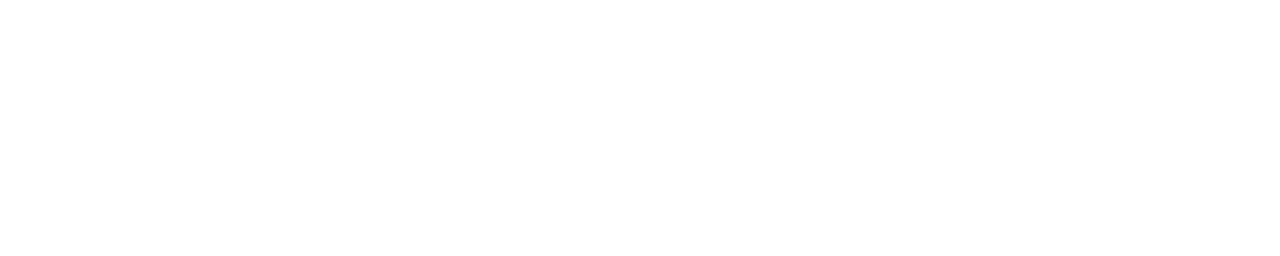
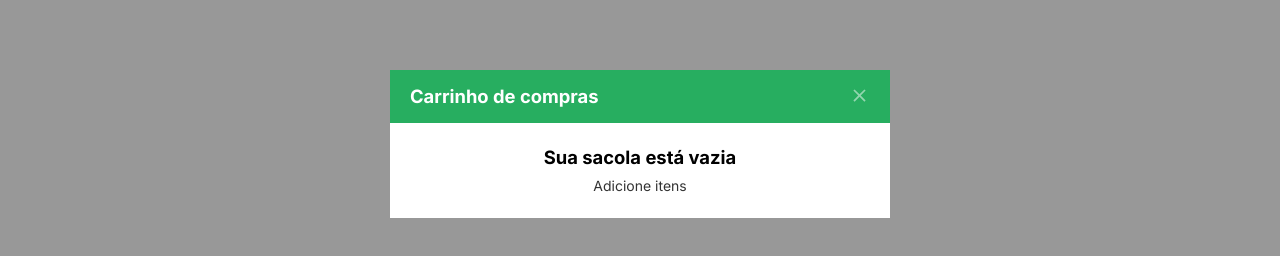
Before and after one commit to Kenzie-Academy-Brasil-Developers/kenzie-burguer-v2-template-herlikhoury, a React (Vite) app: page /shop in a window 1280 px wide. Both pictures are taken after a click on the button 1213 px from the left and 40 px from the top of the page. Shown: the part 256-512 px from the top of the page. Built offline with nearby package versions, Linux system fonts and the light colour scheme; no server answers.

Commit message:
Feature: modal flag

```diff
--- a/src/components/CartModal/index.tsx
+++ b/src/components/CartModal/index.tsx
@@ -1,11 +1,15 @@
+import { useContext } from 'react';
 import { MdClose } from 'react-icons/md';
 import CartProductList from './CartProductList';
-
 import { StyledCartModalBox } from './style';
 import { StyledParagraph, StyledTitle } from '../../styles/typography';
+import { ProductsCartContext } from '../../contexts/ProductsCartContext';
 
-const CartModal = () => (
-  <StyledCartModalBox>
+const CartModal = () => {
+  const { modalFlag, flagModal, shopCart } = useContext(ProductsCartContext);
+
+  return (
+    <StyledCartModalBox id={modalFlag}>
       <dialog>
         <header>
           <StyledTitle tag='h2' $fontSize='three'>
@@ -15,24 +19,30 @@
             type='button'
             aria-label='Fechar'
             onClick={() => {
-            console.log('Lógica aqui');
+              flagModal();
             }}
           >
             <MdClose size={21} />
           </button>
         </header>
+
         <div className='cartBox'>
+          {shopCart.length > 0 ? (
             <CartProductList />
-
+          ) : (
             <div className='emptyBox'>
               <StyledTitle tag='h3' $fontSize='three' textAlign='center'>
                 Sua sacola está vazia
               </StyledTitle>
-          <StyledParagraph textAlign='center'>Adicione itens</StyledParagraph>
+              <StyledParagraph textAlign='center'>
+                Adicione itens
+              </StyledParagraph>
             </div>
+          )}
         </div>
       </dialog>
     </StyledCartModalBox>
   );
+};
 
 export default CartModal;
--- a/src/components/CartModal/style.ts
+++ b/src/components/CartModal/style.ts
@@ -3,7 +3,7 @@
 
 export const StyledCartModalBox = styled.div`
   position: fixed;
-  display: none; /* mudar aqui */
+  display: ${(props) => props.id};
   align-items: center;
   justify-content: center;
 
--- a/src/components/Header/index.tsx
+++ b/src/components/Header/index.tsx
@@ -1,12 +1,14 @@
+import { useContext } from 'react';
 import { MdShoppingCart, MdLogout } from 'react-icons/md';
-
 import SearchForm from './SearchForm';
 import { StyledHeader } from './style';
 import LogoKenzieBurguer from '../../assets/LogoKenzieBurguer.svg';
+import { ProductsCartContext } from '../../contexts/ProductsCartContext';
 
 import { StyledContainer } from '../../styles/grid';
 
 const Header = () => {
+  const { flagModal } = useContext(ProductsCartContext);
   return (
     <StyledHeader>
       <StyledContainer containerWidth={1300}>
@@ -22,7 +24,7 @@
               <button
                 type='button'
                 onClick={() => {
-                  console.log('Criar lógica');
+                  flagModal();
                 }}
               >
                 <MdShoppingCart size={28} />
--- a/src/contexts/ProductsCartContext.tsx
+++ b/src/contexts/ProductsCartContext.tsx
@@ -1,5 +1,4 @@
-import { ReactNode, useEffect, createContext, useState } from 'react';
-import { getToken } from '../scripts/localStorage';
+import { ReactNode, createContext, useState } from 'react';
 import { api } from '../services/api';
 import { iSearch } from '../components/Header/SearchForm/index';
 
@@ -21,6 +20,9 @@
   listView: IProduct[];
   searchForProduct: (searchedString: iSearch) => void;
   addToCart: (product: IProduct) => void;
+  flagModal: () => void;
+  modalFlag: string;
+  shopCart: IProduct[];
 }
 
 export const ProductsCartContext = createContext({} as IProductCartContext);
@@ -31,6 +33,11 @@
   const [productsList, setProductsList] = useState<IProduct[]>([]);
   const [listView, setListView] = useState<IProduct[]>([]);
   const [shopCart, setShopCard] = useState<IProduct[]>([]);
+  const [modalFlag, setModalFlag] = useState<string>('none');
+
+  const flagModal = () => {
+    modalFlag === 'none' ? setModalFlag('flex') : setModalFlag('none');
+  };
 
   const loadProductsList = async () => {
     let token = localStorage.getItem('token');
@@ -90,6 +97,9 @@
         listView,
         searchForProduct,
         addToCart,
+        flagModal,
+        modalFlag,
+        shopCart,
       }}
     >
       {children}
```
Lines whose indentation alone changed are shown as unchanged.
